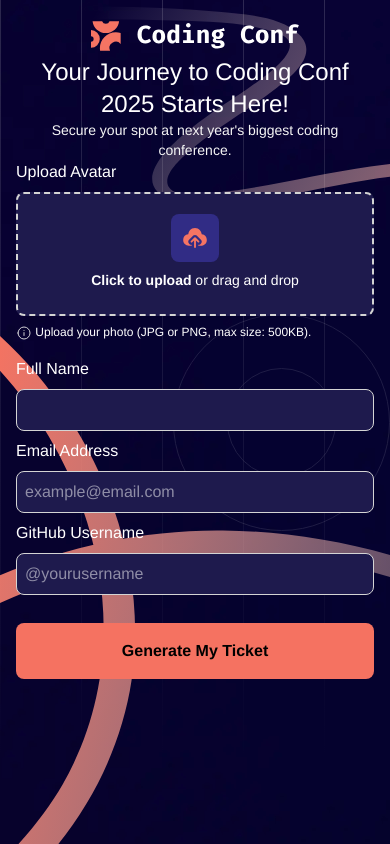
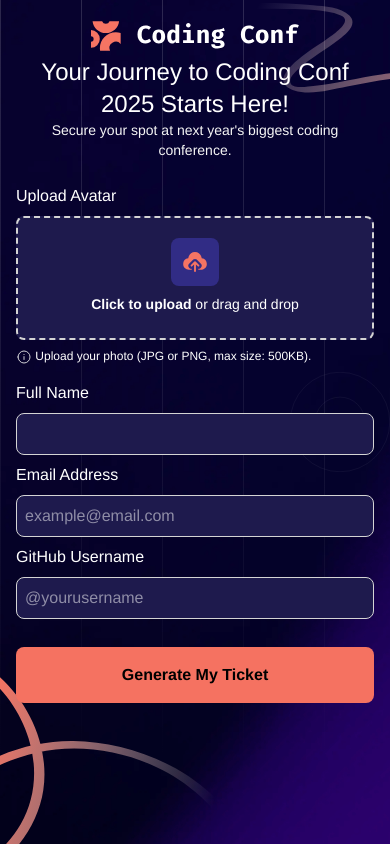
Before and after one commit to guardianprime/conference-ticket-generator-app, a React (Vite) app: page / in a window 390 px wide. Built offline with nearby package versions, Linux system fonts and the light colour scheme; a web font is replaced by a local one.

Commit message:
fix: background image positions and size for mobile view

```diff
--- a/src/components/Form.jsx
+++ b/src/components/Form.jsx
@@ -10,7 +10,7 @@ function Form({ handleSubmit, handleChange, avatarPreview, handleReset }) {
             </div>
             <h1 className="text-white text-extrabold text-2xl text-center"> Your Journey to Coding Conf 2025 Starts Here!</h1>
             <p className="text-neutral-100 text-sm text-center">Secure your spot at next year's biggest coding conference.</p>
-            <div>
+            <div className="mt-6">
                 <label htmlFor="dropzone-file" className="text-white"> Upload Avatar</label>
                 <div className="flex items-center justify-center w-full my-2 bg-indigo-950 border-2 border-neutral-300 border-dashed rounded-lg">
                     {!avatarPreview && <label htmlFor="dropzone-file" className="flex flex-col items-center justify-center w-full h-30 cursor-pointer ">
--- a/src/index.css
+++ b/src/index.css
@@ -16,4 +16,5 @@
 .bg-multi {
   background:url('assets/images/pattern-squiggly-line-top.svg') top right no-repeat, url('./assets/images/pattern-circle.svg')right center no-repeat,
   url('./assets/images/pattern-squiggly-line-bottom-mobile-tablet.svg') left bottom no-repeat, url('./assets/images/pattern-lines.svg'), url('./assets/images/background-mobile.png') top no-repeat;
+  background-size: 200px, 100px, 250px, auto, cover;
 }
```
